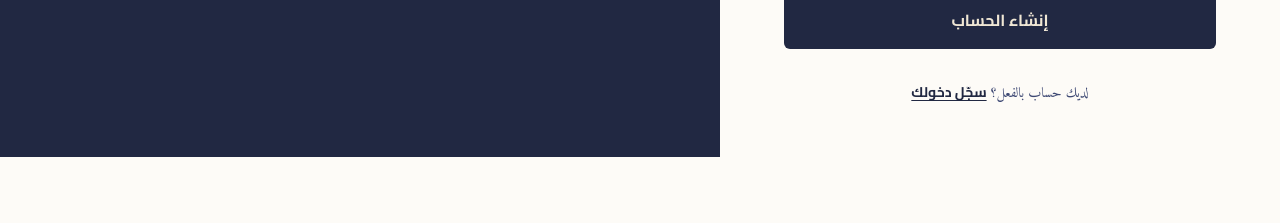
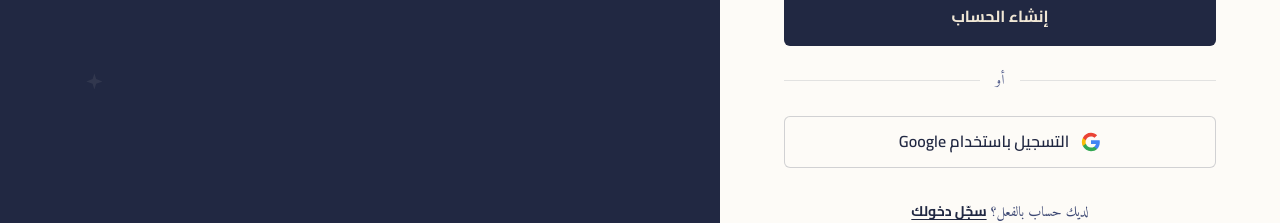
Before and after one commit to aymanz5628/mamhoor, a Next.js app: page /register in a window 1280 px wide. Shown: the part 643-866 px from the top of the page. Before the commit the page ends 800 px from the top, so only its background shows below. Built offline with nearby package versions, Linux system fonts and the light colour scheme; no server answers.

Commit message:
feat: Add Google OAuth integration

```diff
--- a/src/app/(auth)/auth.module.css
+++ b/src/app/(auth)/auth.module.css
@@ -394,3 +394,58 @@
   line-height: var(--leading-relaxed);
   margin: 0;
 }
+
+/* Divider */
+.divider {
+  display: flex;
+  align-items: center;
+  text-align: center;
+  margin: var(--space-6) 0;
+  color: var(--text-muted);
+  font-family: var(--font-body);
+  font-size: var(--text-sm);
+}
+
+.divider::before,
+.divider::after {
+  content: "";
+  flex: 1;
+  border-bottom: 1px solid var(--border-default);
+}
+
+.divider::before {
+  margin-left: var(--space-4);
+}
+
+.divider::after {
+  margin-right: var(--space-4);
+}
+
+.googleBtn {
+  display: flex;
+  align-items: center;
+  justify-content: center;
+  gap: var(--space-3);
+  width: 100%;
+  padding: var(--space-3) var(--space-4);
+  background-color: var(--white);
+  border: 1px solid var(--border-strong);
+  border-radius: var(--radius-md);
+  color: var(--text-primary);
+  font-family: var(--font-heading);
+  font-weight: 600;
+  font-size: var(--text-base);
+  cursor: pointer;
+  transition: all var(--transition-fast);
+  text-decoration: none;
+  min-height: 52px;
+}
+
+.googleBtn:hover {
+  background-color: var(--cream-light);
+}
+
+.googleIcon {
+  width: 20px;
+  height: 20px;
+}
--- a/src/app/(auth)/register/page.tsx
+++ b/src/app/(auth)/register/page.tsx
@@ -140,6 +140,32 @@ export default function RegisterPage() {
           </div>
         </form>
 
+        <div className={styles.divider}>أو</div>
+
+        <a href="/api/auth/google" className={styles.googleBtn}>
+          <svg className={styles.googleIcon} viewBox="0 0 24 24">
+            <path
+              d="M22.56 12.25c0-.78-.07-1.53-.2-2.25H12v4.26h5.92c-.26 1.37-1.04 2.53-2.21 3.31v2.77h3.57c2.08-1.92 3.28-4.74 3.28-8.09z"
+              fill="#4285F4"
+            />
+            <path
+              d="M12 23c2.97 0 5.46-.98 7.28-2.66l-3.57-2.77c-.98.66-2.23 1.06-3.71 1.06-2.86 0-5.29-1.93-6.16-4.53H2.18v2.84C3.99 20.53 7.7 23 12 23z"
+              fill="#34A853"
+            />
+            <path
+              d="M5.84 14.09c-.22-.66-.35-1.36-.35-2.09s.13-1.43.35-2.09V7.07H2.18C1.43 8.55 1 10.22 1 12s.43 3.45 1.18 4.93l2.85-2.22.81-.62z"
+              fill="#FBBC05"
+            />
+            <path
+              d="M12 5.38c1.62 0 3.06.56 4.21 1.64l3.15-3.15C17.45 2.09 14.97 1 12 1 7.7 1 3.99 3.47 2.18 7.07l3.66 2.84c.87-2.6 3.3-4.53 6.16-4.53z"
+              fill="#EA4335"
+            />
+            <path d="M1 1h22v22H1z" fill="none" />
+          </svg>
+          التسجيل باستخدام Google
+        </a>
+
+
         <p className={styles.authFooter}>
           لديك حساب بالفعل؟{" "}
           <Link href="/login" className={styles.authFooterLink}>
```
Also changed, not shown: src/app/(auth)/login/page.tsx (+26 -0 lines), src/app/api/auth/google/callback/route.ts (added, +94 -0 lines), src/app/api/auth/google/route.ts (added, +22 -0 lines).
